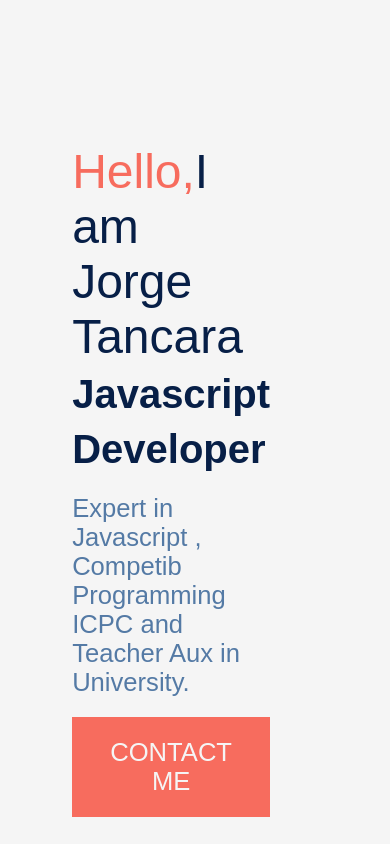
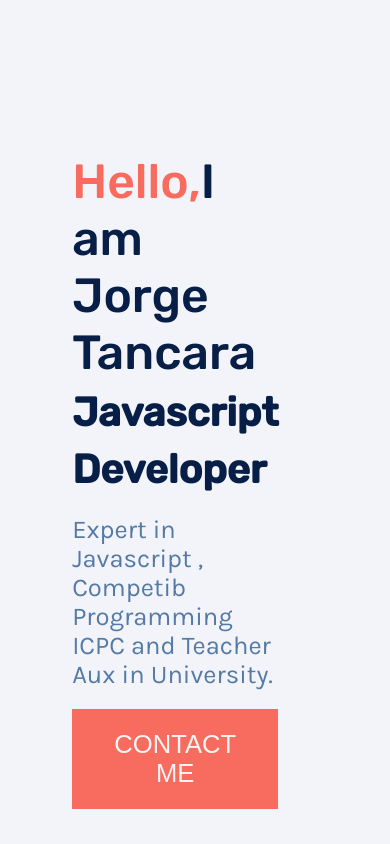
Before and after one commit to QuantumCode2000/portfolio, a plain HTML site: page index.html in a window 390 px wide. Shown: the top 844 px of the page. Drawn offline with Linux system fonts and the light colour scheme.

Commit message:
avanze de tipo de fuente mejoras al responsive

```diff
--- a/assets/css/main.css
+++ b/assets/css/main.css
@@ -25,6 +25,7 @@ body {
     background:  var(--background-primary);
     color : var(--color-font-base);
     font-size: var(--font-size-base);
+    font-family: 'Karla', sans-serif;
 }
 
 .hero {
--- a/assets/css/minireset.css
+++ b/assets/css/minireset.css
@@ -32,6 +32,7 @@ h5,
 h6 {
   font-size: 100%;
   font-weight: normal;
+  font-family: 'Rubik', sans-serif;
 }
 
 ul {
--- a/assets/css/responsive.css
+++ b/assets/css/responsive.css
@@ -6,7 +6,7 @@
 
     .hero {
 
-        background: #f5f5f5;
+        background: none;
         padding: 15% 5%;
     }
 
@@ -19,7 +19,7 @@
 @media (max-width : 1200px) {
     .hero {
 
-        background: #f5f5f5;
+        background: none;
         padding: 15% 5%;
     }
 }
--- a/index.html
+++ b/index.html
@@ -5,10 +5,12 @@
     <meta http-equiv="X-UA-Compatible" content="IE=edge">
     <meta name="viewport" content="width=device-width, initial-scale=1.0">
     <title>Document</title>
-    <link rel="stylesheet" href="./assets/css/reset.css">
+    <!--<link rel="stylesheet" href="./assets/css/reset.css">-->
     <link rel="stylesheet" href="./assets/css/main.css">
     <link rel="stylesheet" href="./assets/css/minireset.css">
     <link rel="stylesheet" href="./assets/css/responsive.css">
+    <link rel="preconnect" href="https://fonts.gstatic.com">
+    <link href="https://fonts.googleapis.com/css2?family=Karla&family=Rubik:wght@500&display=swap" rel="stylesheet">
 </head>
 <body>
     <main>
```
